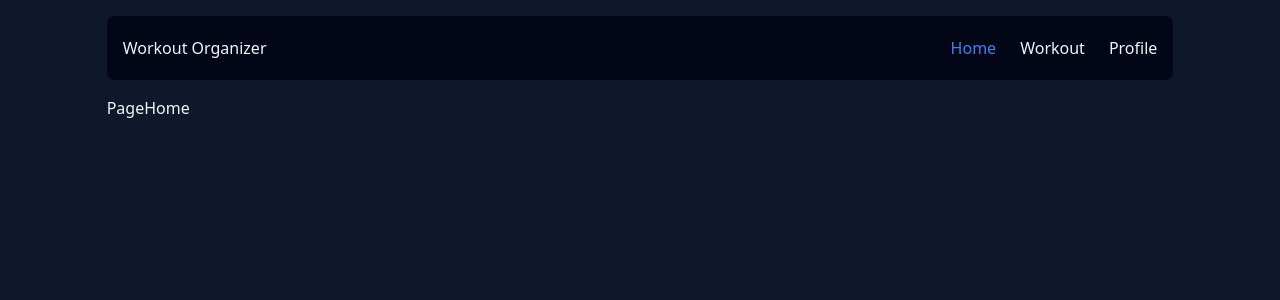
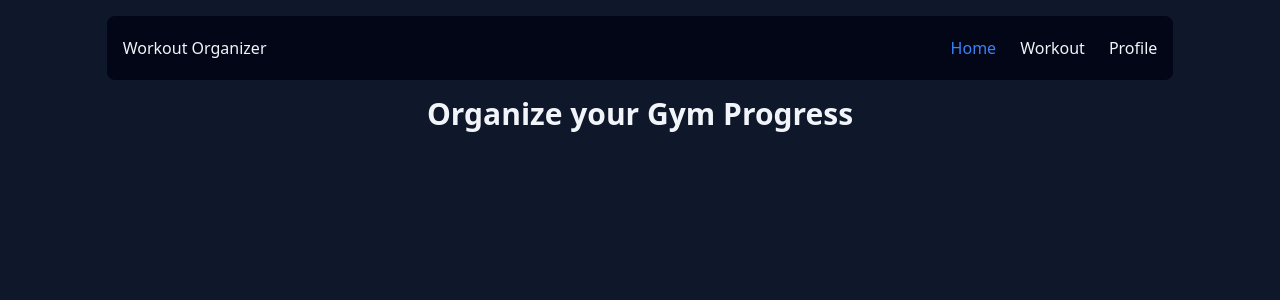
Before and after one commit to alkanaziz/workout-organizer, a React (Vite) app: page / in a window 1280 px wide. Shown: the top 300 px of the page. Built offline with nearby package versions, Linux system fonts and the light colour scheme.

Commit message:
headline for Page

```diff
--- a/src/pages/PageHome.tsx
+++ b/src/pages/PageHome.tsx
@@ -1,5 +1,11 @@
 const PageHome = () => {
-  return <div>PageHome</div>;
+  return (
+    <>
+      <h1 className="text-3xl font-bold text-center">
+        Organize your Gym Progress
+      </h1>
+    </>
+  );
 };
 
 export default PageHome;
```
